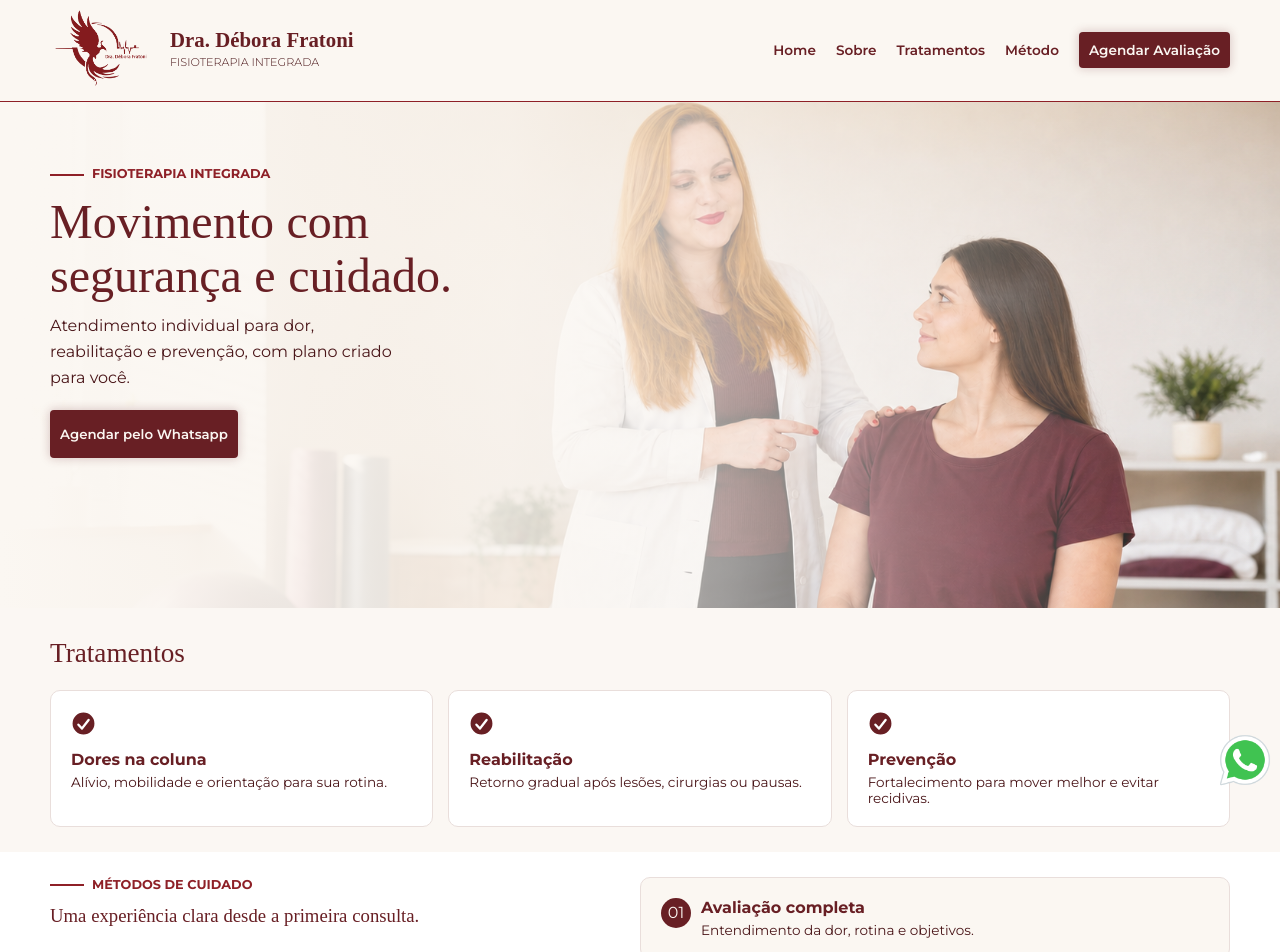
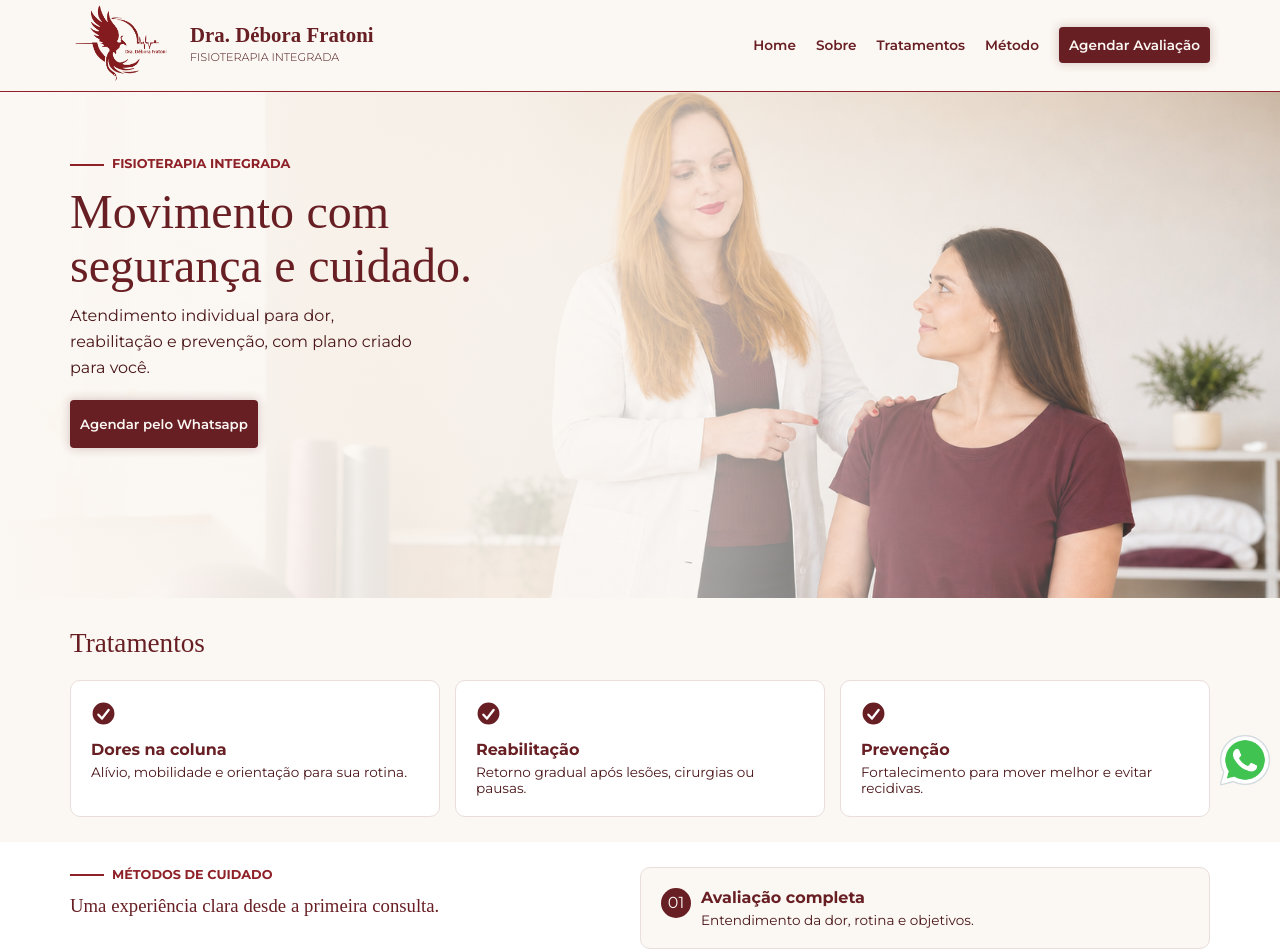
Before and after one commit to mateusschulleleite/site-fisioterapia-debora, a Vue app: page / in a window 1280 px wide. Shown: the top 952 px of the page. Built offline with nearby package versions, Linux system fonts and the light colour scheme.

Commit message:
Ajustes de responsividade

```diff
--- a/src/components/Footer.vue
+++ b/src/components/Footer.vue
@@ -55,6 +55,8 @@ section {
         text-align: center;
         font-weight: 300;
         color: #681F24;
+        border-top: #681F24 solid 1px;
+        padding-top: 10px;
 
         b {
             font-weight: 700;
--- a/src/components/Header.vue
+++ b/src/components/Header.vue
@@ -186,5 +186,18 @@ header {
             display: none;
         }
     }
+
+    @media (min-width: 1200px) {
+        padding: 5px 70px;
+
+    }
+
+    @media (min-width: 1400px) {
+        padding: 5px 100px;
+    }
+
+    @media (min-width: 1600px) {
+        padding: 5px 150px;
+    }
 }
 </style>
--- a/src/components/Home.vue
+++ b/src/components/Home.vue
@@ -11,6 +11,7 @@
 
 <style scoped lang="scss">
 .home {
+    margin-top: 76px;
     position: relative;
     overflow: hidden;
     background-color: #fbf7f2;
@@ -25,7 +26,7 @@
         position: absolute;
         inset: 0;
         background: linear-gradient(90deg,
-                rgba(40, 37, 33, 0.96) 0%,
+                #fbf7f2 0%,
                 rgba(251, 247, 242, 0.86) 40%,
                 rgba(251, 247, 242, 0) 100%);
     }
@@ -116,8 +117,8 @@
     }
 
     @media (min-width: 1200px) {
-        margin-top: 101px;
-        padding: 60px 50px 150px;
+        margin-top: 91px;
+        padding: 60px 70px 150px;
 
         .home__content {
             h2 {
@@ -132,7 +133,7 @@
     }
 
     @media (min-width: 1400px) {
-        margin-top: 101px;
+        margin-top: 91px;
         padding: 60px 100px 150px;
 
         .home__content {
@@ -153,5 +154,9 @@
 
         }
     }
+
+    @media (min-width: 1600px) {
+        padding: 60px 150px 150px;
+    }
 }
 </style>
--- a/src/components/Section.vue
+++ b/src/components/Section.vue
@@ -13,5 +13,18 @@
         padding: 25px 50px;
 
     }
+
+    @media (min-width: 1200px) {
+        padding: 25px 70px;
+
+    }
+
+    @media (min-width: 1400px) {
+        padding: 25px 100px;
+    }
+
+    @media (min-width: 1600px) {
+        padding: 25px 150px;
+    }
 }
 </style>
```
Lines whose indentation alone changed are shown as unchanged.
